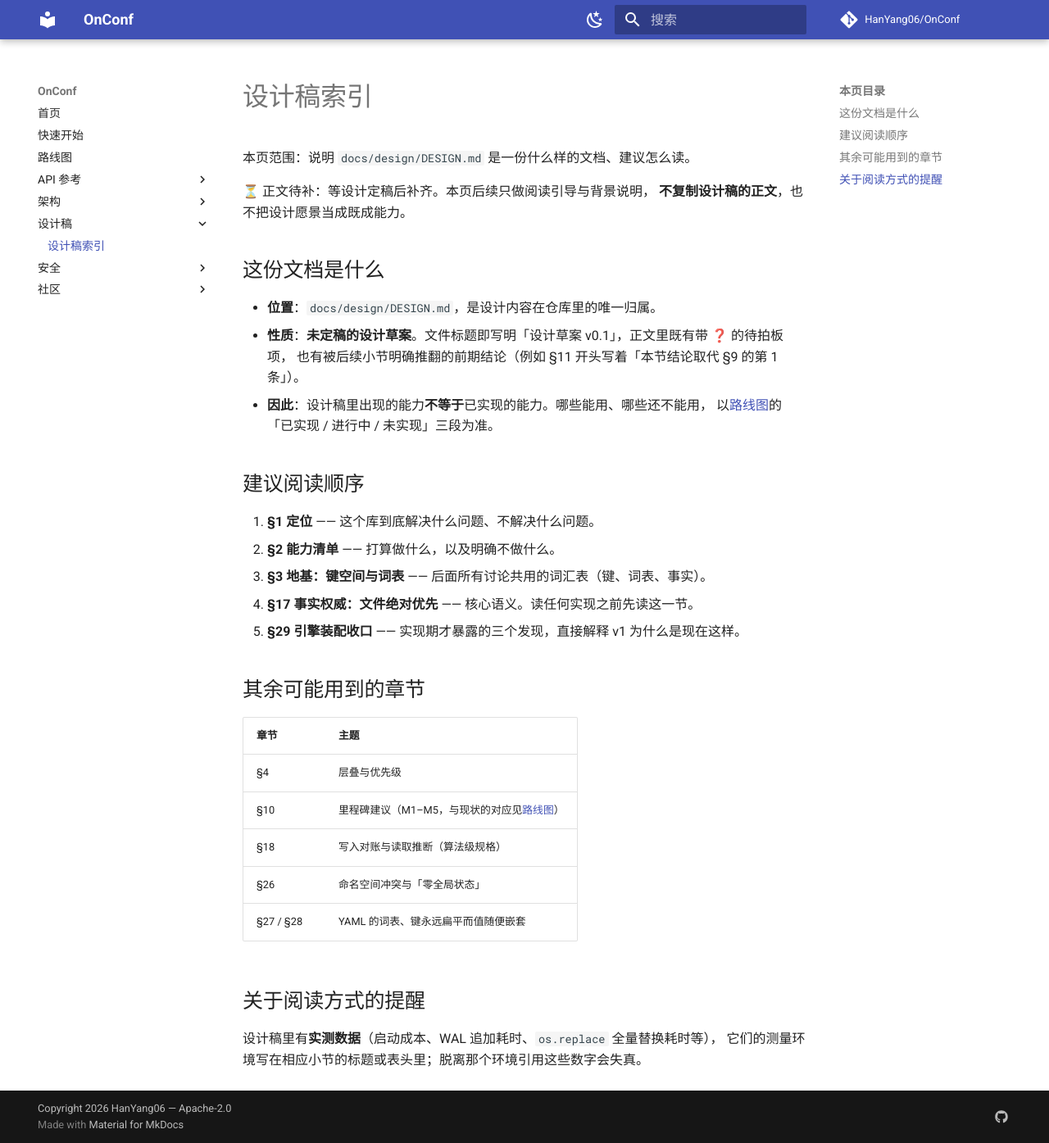
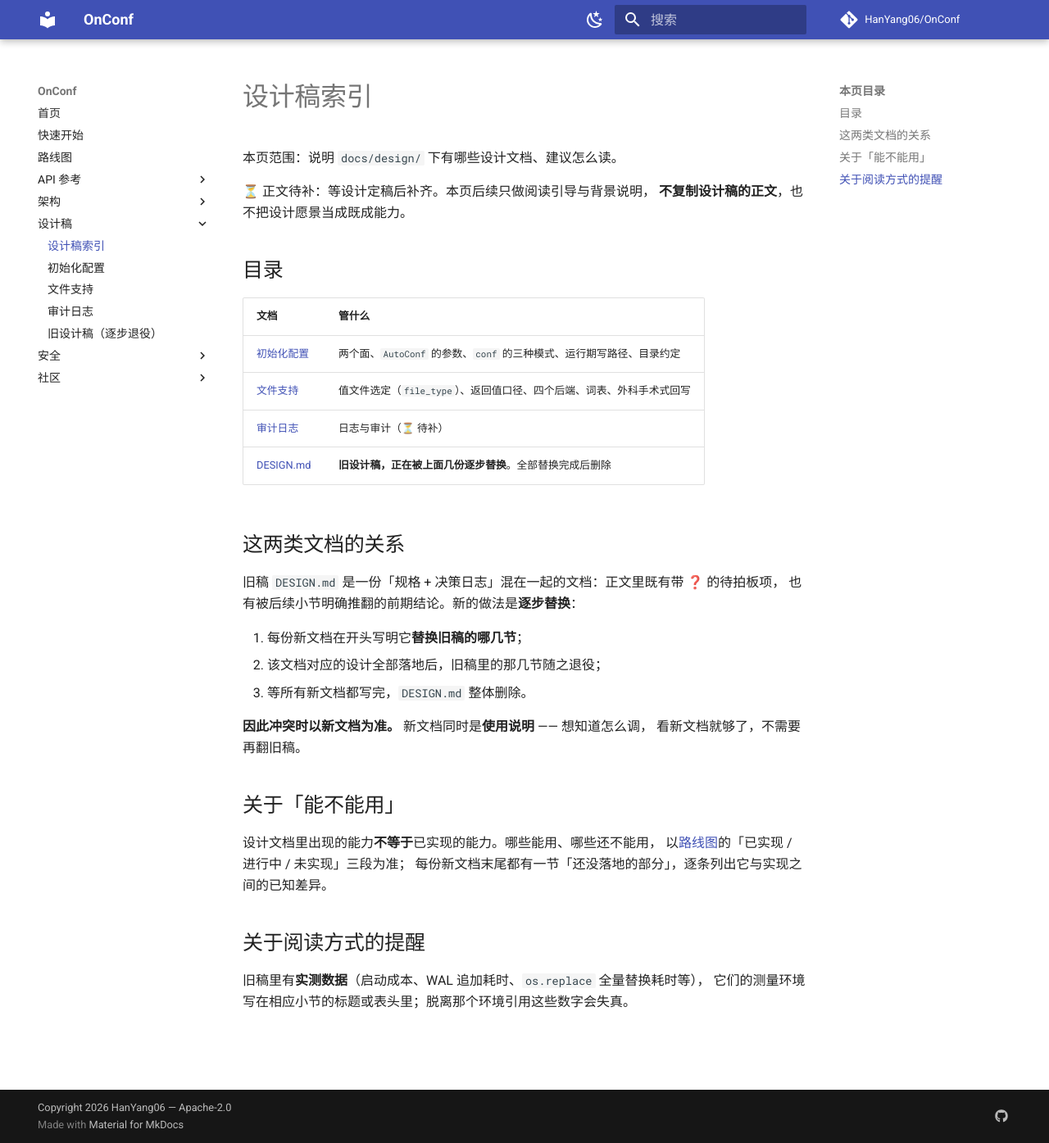
Before and after one commit to HanYang06/OnConf, an MkDocs documentation site: the page built from docs/design/index.md, in a window 1280 px wide and 1395 px high. Shown: the whole window at 82% size. Built offline with MkDocs 1.6.1 and Material for MkDocs 9.7.7, drawn with Linux system fonts in a browser that asks for light colours; comment, search, counter and statistics services are not loaded.

Commit message:
docs: 新增初始化配置与文件支持设计文档，旧稿逐节替换
- 新增 docs/design/init_config.md：两个面、引导层与值层、conf 的三种模式、
  运行期只补缺、收敛与清理归命令行、目录约定
- 新增 docs/design/file_support.md：file_type 选定值文件、载体原生类型、
  四个后端的能力与支持计划、词表归属权与声明集哈希、外科手术式回写
- log.md 立占位（正文随 ISSUE-005 落地）；docs/design/index.md 改写为目录
- 两份新文档开头写明各自替换 DESIGN 的哪几节；旧稿本身不动，全部替换后删除
- README 一对、docs/api 同步签名与语义；docs/roadmap 新增「值文件类型的支持计划」
  （.env 的 dict / list 预计 2.2，多文件未排期）；CHANGELOG 记 Unreleased
- mkdocs nav 补上三份新页与旧设计稿；exclude_docs 排除本地工作区 docs/issues/

```diff
--- a/docs/design/index.md
+++ b/docs/design/index.md
@@ -1,37 +1,38 @@
 # 设计稿索引
 
-本页范围：说明 `docs/design/DESIGN.md` 是一份什么样的文档、建议怎么读。
+本页范围：说明 `docs/design/` 下有哪些设计文档、建议怎么读。
 
 ⏳ 正文待补：等设计定稿后补齐。本页后续只做阅读引导与背景说明，
 **不复制设计稿的正文**，也不把设计愿景当成既成能力。
 
-## 这份文档是什么
+## 目录
 
-- **位置**：`docs/design/DESIGN.md`，是设计内容在仓库里的唯一归属。
-- **性质**：**未定稿的设计草案**。文件标题即写明「设计草案 v0.1」，正文里既有带 ❓ 的待拍板项，
-  也有被后续小节明确推翻的前期结论（例如 §11 开头写着「本节结论取代 §9 的第 1 条」）。
-- **因此**：设计稿里出现的能力**不等于**已实现的能力。哪些能用、哪些还不能用，
-  以[路线图](../roadmap.md)的「已实现 / 进行中 / 未实现」三段为准。
+| 文档 | 管什么 |
+|---|---|
+| [初始化配置](init_config.md) | 两个面、`AutoConf` 的参数、`conf` 的三种模式、运行期写路径、目录约定 |
+| [文件支持](file_support.md) | 值文件选定（`file_type`）、返回值口径、四个后端、词表、外科手术式回写 |
+| [审计日志](log.md) | 日志与审计（⏳ 待补） |
+| [DESIGN.md](DESIGN.md) | **旧设计稿，正在被上面几份逐步替换**。全部替换完成后删除 |
 
-## 建议阅读顺序
+## 这两类文档的关系
 
-1. **§1 定位** —— 这个库到底解决什么问题、不解决什么问题。
-2. **§2 能力清单** —— 打算做什么，以及明确不做什么。
-3. **§3 地基：键空间与词表** —— 后面所有讨论共用的词汇表（键、词表、事实）。
-4. **§17 事实权威：文件绝对优先** —— 核心语义。读任何实现之前先读这一节。
-5. **§29 引擎装配收口** —— 实现期才暴露的三个发现，直接解释 v1 为什么是现在这样。
+旧稿 `DESIGN.md` 是一份「规格 + 决策日志」混在一起的文档：正文里既有带 ❓ 的待拍板项，
+也有被后续小节明确推翻的前期结论。新的做法是**逐步替换**：
 
-## 其余可能用到的章节
+1. 每份新文档在开头写明它**替换旧稿的哪几节**；
+2. 该文档对应的设计全部落地后，旧稿里的那几节随之退役；
+3. 等所有新文档都写完，`DESIGN.md` 整体删除。
 
-| 章节 | 主题 |
-|---|---|
-| §4 | 层叠与优先级 |
-| §10 | 里程碑建议（M1–M5，与现状的对应见[路线图](../roadmap.md)） |
-| §18 | 写入对账与读取推断（算法级规格） |
-| §26 | 命名空间冲突与「零全局状态」 |
-| §27 / §28 | YAML 的词表、键永远扁平而值随便嵌套 |
+**因此冲突时以新文档为准。** 新文档同时是**使用说明** —— 想知道怎么调，
+看新文档就够了，不需要再翻旧稿。
+
+## 关于「能不能用」
+
+设计文档里出现的能力**不等于**已实现的能力。哪些能用、哪些还不能用，
+以[路线图](../roadmap.md)的「已实现 / 进行中 / 未实现」三段为准；
+每份新文档末尾都有一节「还没落地的部分」，逐条列出它与实现之间的已知差异。
 
 ## 关于阅读方式的提醒
 
-设计稿里有**实测数据**（启动成本、WAL 追加耗时、`os.replace` 全量替换耗时等），
+旧稿里有**实测数据**（启动成本、WAL 追加耗时、`os.replace` 全量替换耗时等），
 它们的测量环境写在相应小节的标题或表头里；脱离那个环境引用这些数字会失真。
--- a/docs/roadmap.md
+++ b/docs/roadmap.md
@@ -3,7 +3,8 @@
 本页范围：**能力的权威清单**——哪些已经能用、哪些还在路上、哪些当前完全不可用。
 
 ⏳ 正文待补：等设计定稿后补齐。本页只列状态与依据，不写实现方案；
-方案层面的内容见[设计稿](design/DESIGN.md)（未定稿草案）。
+方案层面的内容见[设计文档索引](design/index.md)（`init_config.md` / `file_support.md`
+正在逐节替换旧稿 `DESIGN.md`）。
 
 !!! info "数字口径"
 
@@ -19,11 +20,13 @@
 | YAML 值后端 | 注释、缩进、键序逐字保留 | `src/onconf/_yaml_backend.py` |
 | `.env` 值后端 | 纯字符串后端：只接受字符串值，不做键名映射，不认行内注释 | `src/onconf/_env_backend.py` |
 | TOML 值后端 | 表头归一成点分键 | `src/onconf/_toml_backend.py` |
-| 词表 | 三态持久化 + JSON Schema 往返 + 哈希短路 | `src/onconf/_vocab.py` |
-| 引擎装配 | `conf` / `AutoConf` 两个面接通，声明到读回端到端可用 | `src/onconf/_engine.py` |
+| 值文件选定 | `file_type` 单值参数决定 `<home>/settings.<ext>` 的后缀；缺省 `""` 等于 JSON。「按存在性挑第一个」已退役 | `Engine._values_path` |
+| 词表 | 三态持久化 + JSON Schema 往返 + 哈希短路；每键只记**键 / 说明 / 默认值**三样（类型声明已移除） | `src/onconf/_vocab.py` |
+| 引擎装配 | `conf` / `AutoConf` 两个面接通，三种模式（读 / 声明 + 写 / 只登记）各自对应一种写法 | `src/onconf/_engine.py` |
+| 引导层与值层分开 | 引导层参数（`home` / `file_type` / `log` / `audit` / `identity` / `flush_window` / `lock_timeout`）只能在第一次调用之前声明；值层每次从文件重读 | `__init__.AutoConf` |
 | 用值当键 | 间接寻址，`conf(conf("app.key_name"))` | `_core.py` + `_engine.py` |
 | `$schema` 指针 | 每次落盘都保证值文件里有指向词表的指针（放不下成员的后端除外） | `_engine.Engine._ensure_schema_pointer` |
-| 异常族 | `ConfError` 与五个子类（读取错误按责任方分成两类；`LockTimeoutError` 定义在 `_lock.py`）；另有三个**读期**的 `ValueError` 子类（`EnvSyntaxError` / `YamlFlatRequiredError` / `TomlFlatRequiredError`，定义在各后端），**不是** `ConfError` 子类 | `src/onconf/errors.py` |
+| 异常族 | `ConfError` 与四个子类（`KeyNotRegisteredError` / `KeyHasNoValueError` / `UnknownEngineParamError` / `LockTimeoutError`；读取错误按责任方分成两类，`LockTimeoutError` 定义在 `_lock.py`）；另有三个**读期**的 `ValueError` 子类（`EnvSyntaxError` / `YamlFlatRequiredError` / `TomlFlatRequiredError`，定义在各后端），**不是** `ConfError` 子类 | `src/onconf/errors.py` |
 | 提交点 | 每次 `conf(key, value)` 当场对账落盘；`atexit` 触发 `Engine.sync()`；`flush_window > 0` 时改为四个提交点（窗口到期 / 一次读 / `sync()` / 进程退出） | `__init__._sync_at_exit` |
 | 跨进程排他锁 | 操作系统级锁（Windows `msvcrt.locking`、其它 `fcntl.flock`），进程崩溃由 OS 释放；超时抛 `LockTimeoutError` | `src/onconf/_lock.py` |
 | 锁内按需重读 | 指纹（`mtime` + 大小）**同时**看值文件与词表，避免把别人刚登记的键挤掉 | `Engine._reload_if_changed` |
@@ -36,9 +39,24 @@
 | 事项 | 现状 |
 |---|---|
 | 声明集哈希的整体短路 | 声明集哈希**已经算出来并写进词表**（`x-onconf-hash`），但引擎还没用它做「整体跳过」，当前靠词表逐项 diff 达到等效效果（设计稿 §29.3 也是这么记的） |
-| 运行中改引擎配置 | v1 只允许在第一次调用之前设置 `home` / `log` / `audit` / `identity` / `flush_window`；引擎起来后再带参数调用 `AutoConf(...)` 会抛 `ConfError` |
 | 项目重命名 | **已定案并完成**：展示名 `OnConf`，仓库 / PyPI / import / CLI 统一 `onconf`。含两处磁盘与环境变量层面的变更：词表字段 `x-onconf-hash`、`ONCONF_HOME` |
 | 文档与 M5 收口 | `1.0.0` 已于 2026-10-04 发布（PyPI 上发布名 `OnConf`）；README、文档站与 CHANGELOG 都已同步到 1.0；**剩余的硬缺口只有命令行** —— `onconf` 入口仍是占位 |
+| 设计文档的逐步替换 | `docs/design/` 下新开 `init_config.md` / `file_support.md` / `log.md`，逐节替换旧稿 `DESIGN.md`；全部替换完成后旧稿删除 |
+
+## 值文件类型的支持计划
+
+「本质上以 JSON 为主」：JSON 是缺省值，也是能力最完整的一份；其余后端是**可选后端**，
+不是并列默认。下面按**后端 × 能力**列状态与预计版本 —— 表里的版本号是**排期意向**，
+不是承诺，落地时以本节的状态列为准（见[文件支持](design/file_support.md)）。
+
+| 后端 | 标量读写 | `dict` / `list` | 备注 |
+|---|---|---|---|
+| JSON | ✅ 1.0（主后端） | ✅ 1.0 | 能放 `$schema` 成员；编辑器补全的落点 |
+| YAML | ✅ 1.0 | ✅ 1.0 | 注释、锚点、键序原样保留；能放 `$schema` 成员 |
+| TOML | ✅ 1.0 | ✅ 1.0（表/数组） | 表头归一成点分键；没有 `null`；放不下 `$schema` 成员 |
+| `.env` | ✅ 1.0 | ⏳ 预计 **2.2** | 1.0 是**纯字符串**后端；`dict` / `list` 由 `env_file_dict` / `env_file_list` 两个布尔开关显式开启（默认都关），开启后写入压成字符串、读取尝试解回、解不回就返回字符串 |
+| 多文件（键内嵌路径） | — | — | 未排期；`conf("app/conf/net:net.id.post")`，必须与路径包含性校验同时做 |
+| 系统环境变量当配置源 | — | — | 未排期；`ONCONF_HOME` 目前只用来定位配置目录 |
 
 ## 未实现（当前不可用）
 
@@ -47,11 +65,13 @@
 | 未实现的能力 | 归属里程碑 |
 |---|---|
 | WAL（预写日志） | **判定不做**（§32.7）：攒批窗口负责合并突发写、声明可从代码重新推导、专职写者负责串行、读改写 + 原子替换负责顺序 —— WAL 要买的四件事都有别的来源 |
-| 短命进程之间的规则 1（清理未知键） | **待定的设计问题**（§32.4）：写者的声明集不是持久状态，写者一换人基准就重置。倾向把规则 1 限定在「单写者且长命」的前提下 —— 多进程 + 短命进程下没有任何一个进程知道完整期望集 |
+| 运行期的规则 1（清理未知键） | **已裁定移出运行期**，交给 `onconf sync`（ISSUE-035），但尚未实现。写者的声明集不是持久状态，写者一换人基准就重置（§32.4） |
+| 覆盖文件里已有的值 | **已裁定归命令行**（`build` / `sync`）：覆盖是人的决定，不是运行期的事。在命令行落地之前，运行期只补缺、不改已有 |
 | 前缀分片锁 | —（当前是每个配置目录一把锁） |
-| 把系统环境变量当作配置源（`ONCONF_HOME` 目前只用来定位配置目录） | — |
 | 按格式导出词表（当前只产出 JSON Schema 一份） | — |
 | 真正的命令行（`onconf` 入口目前只打印配置目录） | M5 |
+| `.env` 的 `dict` / `list` 值 | 预计 2.2（见上一节） |
+| 多文件与路径包含性校验 | 未排期（见上一节） |
 
 ## 与 M1–M5 里程碑的对应
 
--- a/mkdocs.yml
+++ b/mkdocs.yml
@@ -20,6 +20,11 @@ docs_dir: docs
 site_dir: site
 use_directory_urls: true
 strict: true
+
+# 重新设计工作区（docs/issues/）不是站点内容：它只在本地存在（被 .gitignore 排除），
+# 但 mkdocs 会扫 docs/ 下所有 .md —— 不排除的话，strict 会因「页面不在 nav 里」而失败。
+exclude_docs: |
+  issues/
 
 # ---------------------------------------------------------------------------
 # 主题
@@ -109,6 +114,10 @@ nav:
       - 架构总览: architecture/index.md
   - 设计稿:
       - 设计稿索引: design/index.md
+      - 初始化配置: design/init_config.md
+      - 文件支持: design/file_support.md
+      - 审计日志: design/log.md
+      - 旧设计稿（逐步退役）: design/DESIGN.md
   - 安全:
       - 安全总览: security/index.md
       - 威胁模型: security/threat-model.md
```
Also changed, not shown: CHANGELOG.md (+34 -0 lines), README.md (+51 -22 lines), README.zh-CN.md (+42 -21 lines), docs/api/index.md (+25 -12 lines), docs/design/file_support.md (added, +175 -0 lines), docs/design/init_config.md (added, +178 -0 lines), docs/design/log.md (added, +30 -0 lines).
